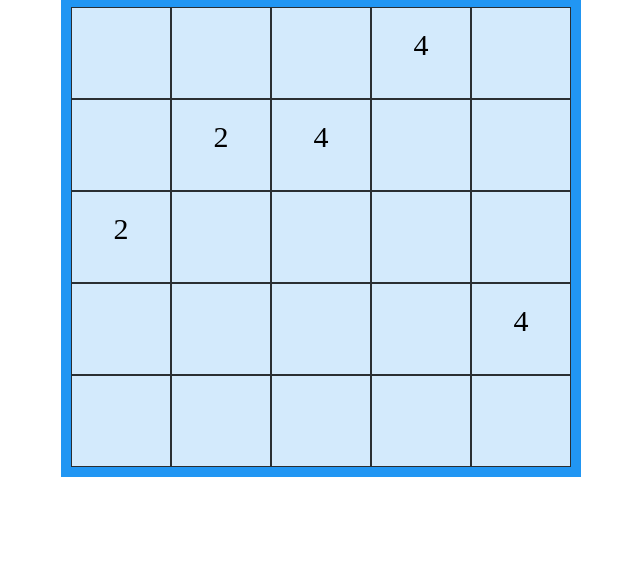
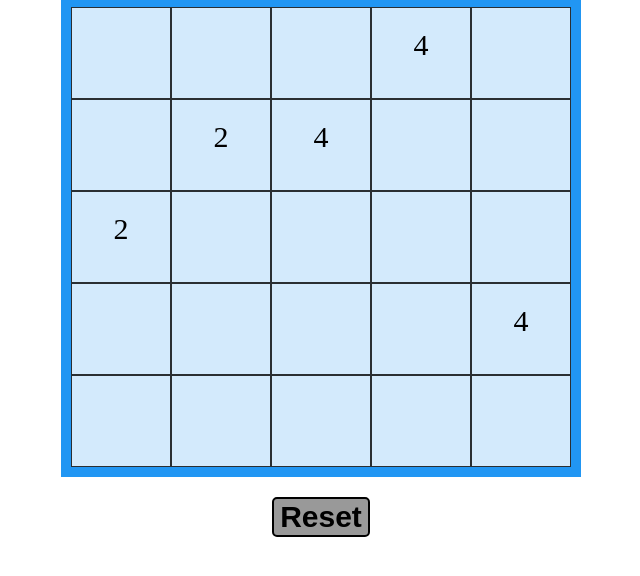
Before and after one commit to asma-gaini/2048-Game-js, a plain HTML site: page index.html in a window 1280 px wide. Shown: the part 78-654 px from the top of the page, without its empty margins (319-959 px from the left). Drawn offline with Linux system fonts and the light colour scheme.

Commit message:
create reset game

```diff
--- a/2048.js
+++ b/2048.js
@@ -19,6 +19,7 @@ function createGame() {
   setScore();
   initialArray();
   layout();
+  resetButton();
 }
 
 function setScore() {
@@ -366,3 +367,28 @@ function moveDown() {
   setNumberInArray();
   updateArrayGame();
 }
+
+function resetButton() {
+  const selectReset = document.querySelector("#reset");
+  const createResetDiv = document.createElement("div");
+  createResetDiv.setAttribute("class", "resetDiv");
+  selectReset.appendChild(createResetDiv);
+
+  const createResetBtn = document.createElement("button");
+  createResetBtn.setAttribute("class", "reset");
+  createResetBtn.setAttribute("onclick", "resetGame()");
+  createResetBtn.innerHTML = "Reset";
+  createResetDiv.appendChild(createResetBtn);
+}
+function resetGame() {
+  arrayGame = [];
+  for (let i = 0; i < numberOfPlayhouses; i++) {
+    arrayGame.push(0);
+    tempArray.push(i);
+  }
+  initialArray();
+  updateTempArray();
+  setNumberInArray();
+  updateArrayGame();
+  scoreGame = 0;
+}
--- a/index.html
+++ b/index.html
@@ -14,6 +14,7 @@
       <div id="score"></div>
     </div>
     <div id="layout"></div>
+    <div id="reset"></div>
     <script src="./2048.js" async defer></script>
   </body>
 </html>
--- a/style.css
+++ b/style.css
@@ -21,3 +21,17 @@
   /* margin-left: auto;
   margin-right: auto; */
 }
+.resetDiv {
+  margin-top: 20px;
+  display: flex;
+  justify-content: center;
+}
+
+.reset {
+  border: 2px solid black;
+  border-radius: 5px;
+  background-color: rgba(4, 4, 4, 0.405);
+  color: black;
+  font-size: 30px;
+  font-weight: bold;
+}
```
